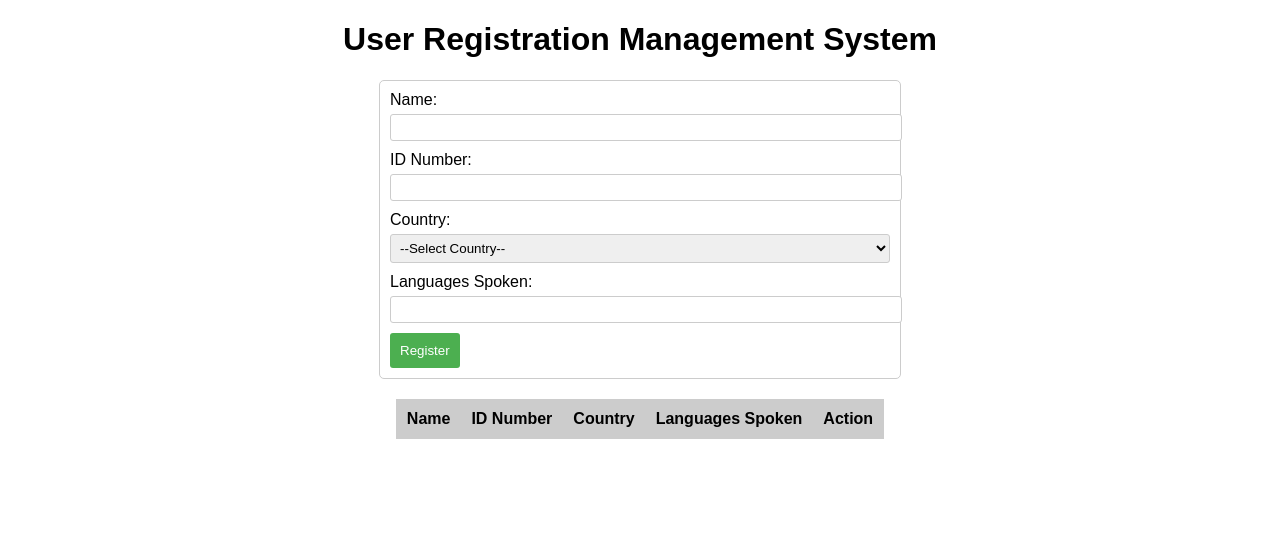
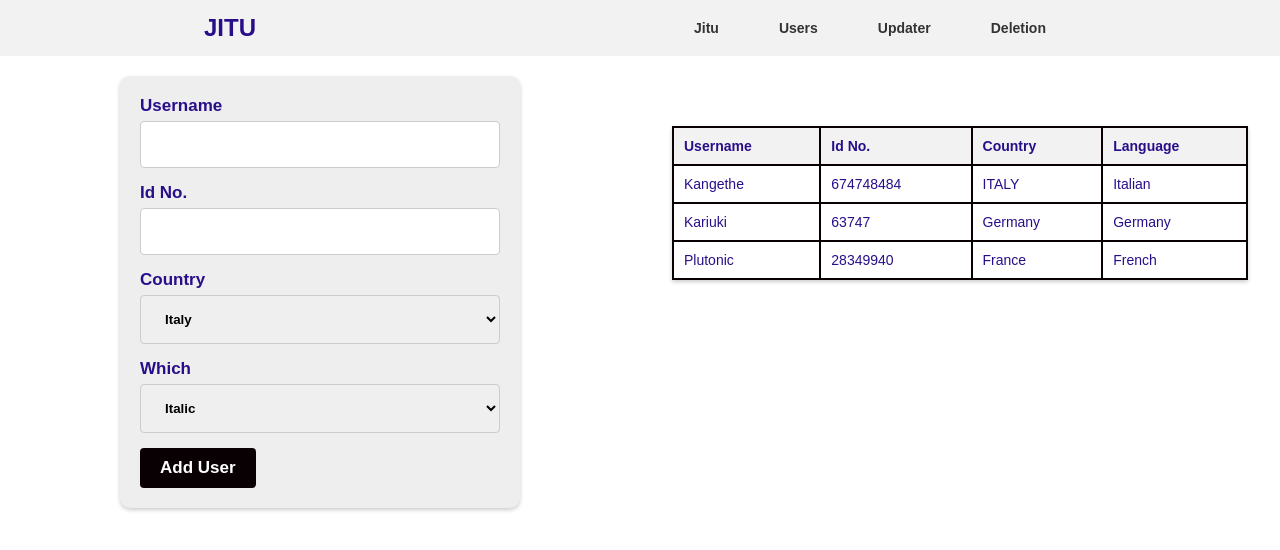
Before and after one commit to SamuelOkoth/user-registration-management-system, a plain HTML site: page index.html in a window 1280 px wide. Drawn offline with Linux system fonts and the light colour scheme.

Commit message:
final changes

```diff
--- a/index.html
+++ b/index.html
@@ -5,49 +5,101 @@
     <meta charset="UTF-8">
     <meta http-equiv="X-UA-Compatible" content="IE=edge">
     <meta name="viewport" content="width=device-width, initial-scale=1.0">
-    <title>User Registration Management System</title>
-    <link rel="stylesheet" href="styles.css" />
-    <script type="text/javascript" src="script.js"></script>
-
+    <title> User Reg</title>
+    <link rel="stylesheet" href="user text\css\styles.css">
+</head>
 
 <body>
-        <h1>User Registration Management System</h1>
-
-        <form id="user-form">
-            <label for="name">Name:</label>
-            <input type="text" id="name" name="name" required />
-
-            <label for="id-number">ID Number:</label>
-            <input type="text" id="id-number" name="id-number" required />
-
-            <label for="country">Country:</label>
-            <select id="country" name="country">
-        <option value="">--Select Country--</option>
-        <option value="USA">USA</option>
-        <option value="Canada">Canada</option>
-        <option value="Mexico">Mexico</option>
+    <header class="header">
+        <h2 class="header__logo">JITU</h2>
+        <nav class="header__nav">
+            <ol class="header__nav-list">
+                <li class="header__nav-list--item"><a href="">Jitu</a></li>
+                <li class="header__nav-list--item"><a href="">Users</a></li>
+                <li class="header__nav-list--item"><a href="">Updater</a></li>
+                <li class="header__nav-list--item"><a href="">deletion</a></li>
+            </ol>
+        </nav>
+    </header>
+    <section class="body-main-form-table">
+        <div class="body__form">
+            <form action="">
+                <div class="form-group">
+                    <label for="username">
+                        username
+                    </label>
+                    <input type="text" name="username" id="username">
+                </div>
+                <div class="form-group">
+                    <label for="id-number">
+                        Id No.
+                    </label>
+                    <input type="number" name="id_number" id="id-number">
+                </div>
+                <div class="form-group">
+                    <label for="country">
+                        country
+                    </label>
+                    <select name="country" id="country">
+                        <option value="kenya">Italy</option>
+                        <option value="uganda">Germany</option>
+                        <option value="tanzania">France</option>
+                        <option value="tanzania">Porto </option>
                     </select>
-
-            <label for="languages-spoken">Languages Spoken:</label>
-            <input type="text" id="languages-spoken" name="languages-spoken" />
-
-            <button type="submit" id="submit-btn">Register</button>
+                </div>
+                <div class="form-group">
+                    <label for="language">
+                        which
+                    </label>
+                    <select name="language" id="language">
+                        <option value="italic">Italic</option>
+                        <option value="German">Germany</option>
+                        <option value="French">France</option>
+                        <option value="spanish">spanish</option>
+                    </select>
+                </div>
+                <button id="add">add user</button>
             </form>
-
-        <table id="users-table">
+        </div>
+        <div class="table-side">
+            <table class="users-table" id="users-table">
                 <thead>
                     <tr>
-                    <th>Name</th>
-                    <th>ID Number</th>
+                        <th>Username</th>
+                        <th>Id No.</th>
                         <th>Country</th>
-                    <th>Languages Spoken</th>
-                    <th>Action</th>
+                        <th>Language</th>
                     </tr>
                 </thead>
-            <tbody></tbody>
+                <tbody>
+                    <tr>
+                        <td>Kangethe </td>
+                        <td>674748484</td>
+                        <td>ITALY</td>
+                        <td>Italian</td>
+                    </tr>
+                    <tr>
+                        <td>Kariuki</td>
+                        <td>63747</td>
+                        <td>Germany</td>
+                        <td>Germany</td>
+                    </tr>
+                    <tr>
+                        <td>Plutonic</td>
+                        <td>28349940</td>
+                        <td>France</td>
+                        <td>French</td>
+                    </tr>
+                </tbody>
             </table>
+        </div>
+    </section>
 
+    <section class="allusers">
+        <!-- users table -->
 
+    </section>
+    <script src="user text\js\app.js"></script>
 </body>
 
 </html>
--- a/script.js
+++ /dev/null
@@ -1,70 +0,0 @@
-const form = document.getElementById("user-form");
-const tableBody = document.querySelector("#users-table tbody");
-
-let users = [];
-
-// Create user
-function createUser(user) {
-    users.push(user);
-    tableBody.insertAdjacentHTML(
-        "beforeend",
-        `<tr>
-      <td>${user.name}</td>
-      <td>${user.idNumber}</td>
-      <td>${user.country}</td>
-      <td>${user.languagesSpoken}</td>
-      <td><button data-id="${user.id}">Delete</button></td>
-    </tr>`
-    );
-}
-
-// Read users
-function readUsers() {
-    users.forEach((user) => createUser(user));
-}
-
-// Update user
-function updateUser(user) {
-    const index = users.findIndex((u) => u.id === user.id);
-    users[index] = user;
-    const tableRow = tableBody.querySelector(`[data-id="${user.id}"]`).parentNode;
-    tableRow.innerHTML = `
-    <td>${user.name}</td>
-    <td>${user.idNumber}</td>
-    <td>${user.country}</td>
-    <td>${user.languagesSpoken}</td>
-    <td><button data-id="${user.id}">Delete</button></td>
-  `;
-}
-
-// Delete user
-function deleteUser(id) {
-    users = users.filter((user) => user.id !== id);
-    const tableRow = tableBody.querySelector(`[data-id="${id}"]`).parentNode;
-    tableRow.remove();
-}
-
-// Event listeners
-form.addEventListener("submit", (e) => {
-    e.preventDefault();
-    const name = form.elements["name"].value.trim();
-    const idNumber = form.elements["id-number"].value.trim();
-    const country = form.elements["country"].value.trim();
-    const languagesSpoken = form.elements["languages-spoken"].value.trim();
-    const id = Date.now();
-
-    const user = { name, idNumber, country, languagesSpoken, id };
-
-    createUser(user);
-    form.reset();
-});
-
-tableBody.addEventListener("click", (e) => {
-    if (e.target.tagName === "BUTTON") {
-        const id = Number(e.target.dataset.id);
-        deleteUser(id);
-    }
-});
-
-// Initialize the app
-readUsers();
--- a/styles.css
+++ /dev/null
@@ -1,80 +0,0 @@
-body {
-    font-family: Arial, sans-serif;
-    margin: 0;
-    padding: 0;
-}
-
-h1 {
-    text-align: center;
-}
-
-form {
-    margin: 20px auto;
-    max-width: 500px;
-    padding: 10px;
-    border: 1px solid #ccc;
-    border-radius: 5px;
-}
-
-label {
-    display: block;
-    margin-bottom: 5px;
-}
-
-input[type="text"],
-select {
-    padding: 5px;
-    width: 100%;
-    margin-bottom: 10px;
-    border-radius: 3px;
-    border: 1px solid #ccc;
-}
-
-button[type="submit"] {
-    background-color: #4caf50;
-    color: #fff;
-    padding: 10px;
-    border: none;
-    border-radius: 3px;
-    cursor: pointer;
-}
-
-[type="submit"]:hover {
-    background-color: #3e8e41;
-}
-
-table {
-    border-collapse: collapse;
-    margin: 20px auto;
-    max-width: 700px;
-}
-
-thead {
-    background-color: #ccc;
-}
-
-th,
-td {
-    text-align: center;
-    padding: 10px;
-    border: 1px solid #ccc;
-}
-
-td:last-child {
-    display: flex;
-    justify-content: center;
-    align-items: center;
-}
-
-td:last-child button {
-    background-color: #f44336;
-    color: #fff;
-    padding: 5px 10px;
-    border: none;
-    border-radius: 3px;
-    cursor: pointer;
-}
-
-td:last-child button:hover {
-    background-color: #d32f2f;
-}
--- /dev/null
+++ b/user text/css/styles.css
@@ -0,0 +1,139 @@
+*,
+*::after,
+*::before {
+    margin: 0;
+    padding: 0;
+    box-sizing: border-box;
+}
+
+:root {
+    --color-primary: rgb(8, 0, 2);
+    --color-black: #f0e3e3;
+    --color-black-light: #290e8a;
+}
+
+html {
+    font-size: 62.5%;
+}
+
+body {
+    font-family: sans-serif;
+    font-size: 1.4rem;
+    color: var(--color-black-light);
+}
+
+.header {
+    background-color: #f2f2f2;
+    display: flex;
+    justify-content: space-around;
+    align-items: center;
+    margin-bottom: 2rem;
+}
+
+.header__logo {
+    font-size: 24px;
+    font-weight: bold;
+}
+
+.header__nav-list {
+    list-style: none;
+    padding: 0;
+    margin: 0;
+    display: flex;
+}
+
+.header__nav-list--item a {
+    text-decoration: none;
+    color: #333;
+    display: inline-block;
+    padding: 2rem 3rem;
+    text-transform: capitalize;
+    font-weight: bold;
+    transition: all .5s ease;
+}
+
+.header__nav-list--item a:hover {
+    color: #fff;
+    background-color: var(--color-primary);
+}
+
+.body-main-form-table {
+    display: flex;
+    justify-content: space-around;
+}
+
+.body-main-form-table>* {
+    width: 45%;
+}
+
+.form-group {
+    margin-bottom: 15px;
+}
+
+label {
+    display: block;
+    margin-bottom: 5px;
+    font-weight: bold;
+    font-size: 1.7rem;
+    text-transform: capitalize;
+}
+
+input[type="text"],
+input[type="number"],
+select {
+    width: 100%;
+    padding: 8px;
+    border: 1px solid #ccc;
+    border-radius: 4px;
+    padding: 1.5rem 2rem;
+    font-weight: bold;
+}
+
+button {
+    padding: 10px 20px;
+    background-color: var(--color-primary);
+    color: white;
+    border: none;
+    border-radius: 4px;
+    cursor: pointer;
+    font-size: 1.7rem;
+    font-weight: bold;
+    text-transform: capitalize;
+}
+
+button:hover {
+    background-color: rgba(220, 20, 60, 0.808);
+}
+
+form {
+    max-width: 400px;
+    margin: 0 auto;
+    background-color: #eee;
+    padding: 2rem;
+    border-radius: 10px;
+    box-shadow: 0 2px 4px rgba(0, 0, 0, 0.2);
+}
+
+.users-table {
+    width: 100%;
+    margin: 5rem auto;
+    border-collapse: collapse;
+    box-shadow: 0 2px 4px rgba(0, 0, 0, 0.2);
+}
+
+.users-table th,
+.users-table td {
+    padding: 10px;
+    text-align: left;
+    border: 2px solid var(--color-primary);
+}
+
+.users-table th {
+    background-color: #f2f2f2;
+}
+
+
+/* .users-table tbody tr:nth-of-type(even) {
+    background-color: crimson;
+    color: white;
+  } */
```
Also changed, not shown: user text/js/app.js (added, +69 -0 lines). Lines whose indentation alone changed are shown as unchanged.
